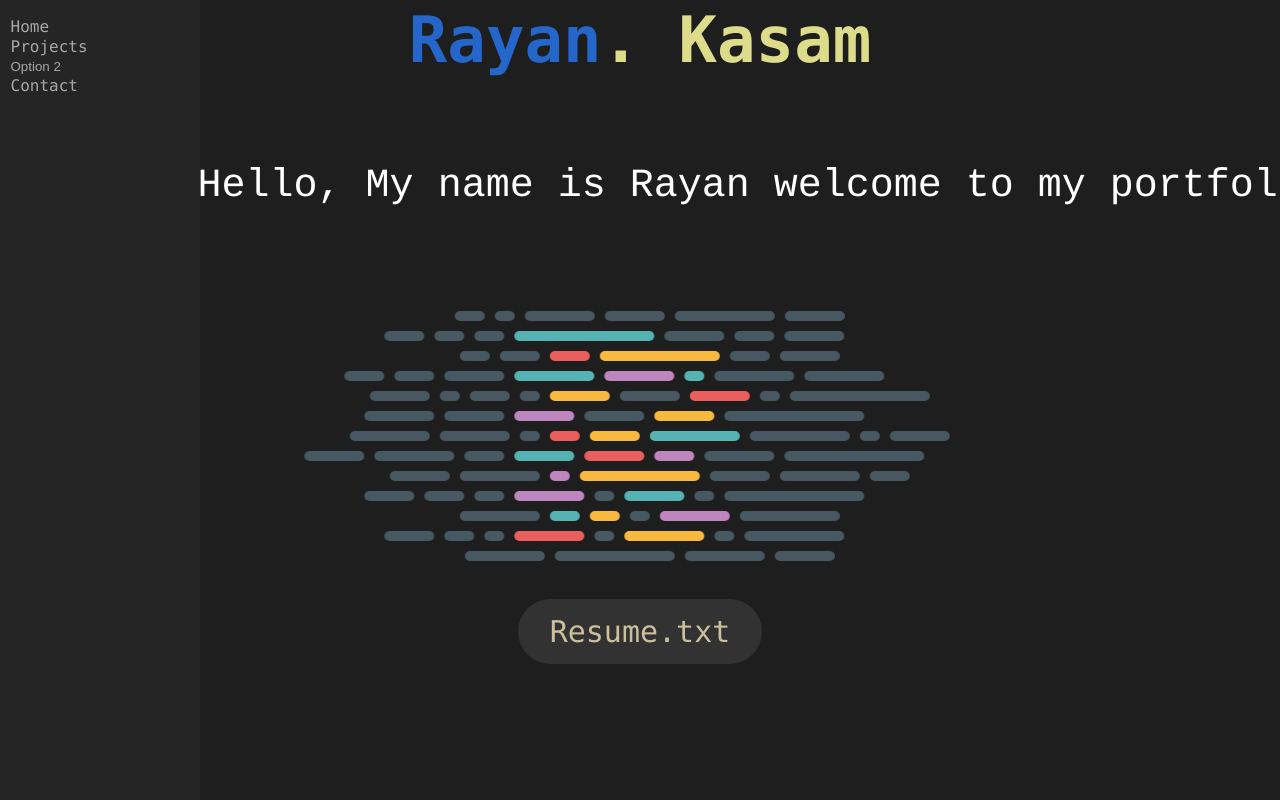
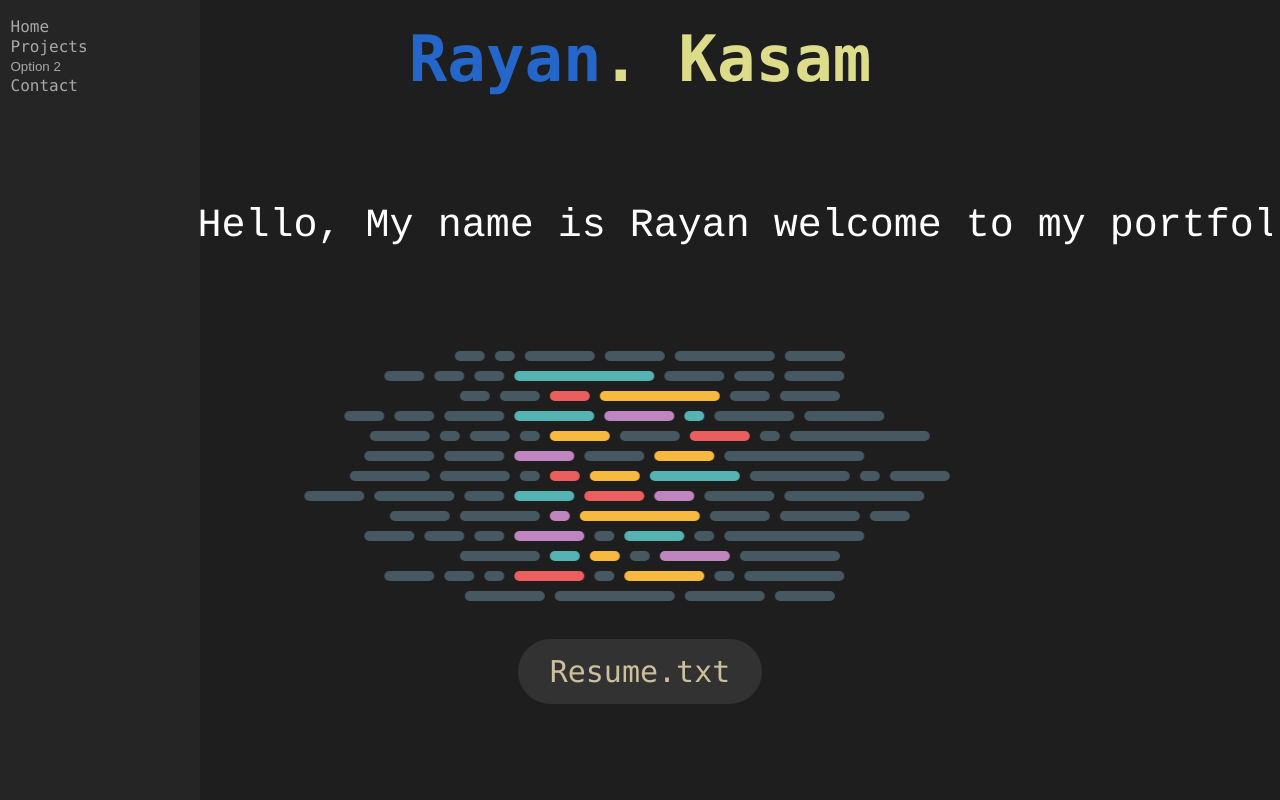
Before and after one commit to BeastWoodBoy/-BeastWoodBoy.github.io, a plain HTML site: page index.html in a window 1280 px wide. Shown: the top 800 px of the page. Drawn offline with nearby package versions, Linux system fonts and the light colour scheme.

Commit message:
Fixed Resume popup going outside of 'firstSectionContainer' issue

```diff
--- a/Styles.css
+++ b/Styles.css
@@ -9,7 +9,9 @@ body {
 
 }
 .firstSectionContainer{
-    height: 100vh
+    min-height: 100vh;
+    height: fit-content;
+    overflow:hidden
 }
 .Header{
     text-align: center;
@@ -17,6 +19,7 @@ body {
     text-shadow: #ffffff;
     transform: scale(2);
     box-shadow: #a8a8a8;
+    margin-top: 5vh;
 }
 .Rayan{
     color:#2566CA ;
```
